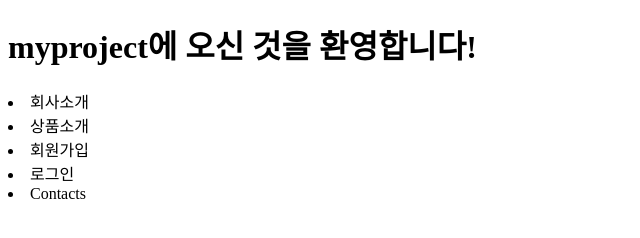
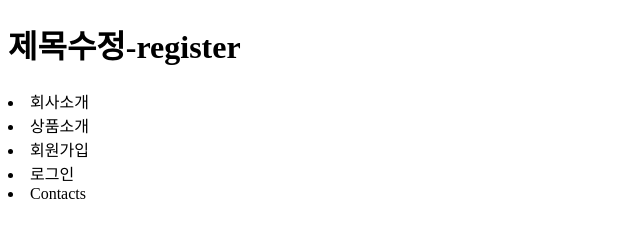
Before and after one commit to inzerlmi/gitbasic, a plain HTML site: page index.html in a window 1280 px wide. Shown: the whole page, without its empty margins (0-640 px from the left). Drawn offline with Linux system fonts and the light colour scheme.

Commit message:
h1제목 수정

```diff
--- a/index.html
+++ b/index.html
@@ -6,7 +6,7 @@
     <title>홈페이지</title>
 </head>
 <body>
-    <h1>myproject에 오신 것을 환영합니다!</h1>
+    <h1>제목수정-register</h1>
     <nav>
         <li>회사소개</li>
         <li>상품소개</li>
```
